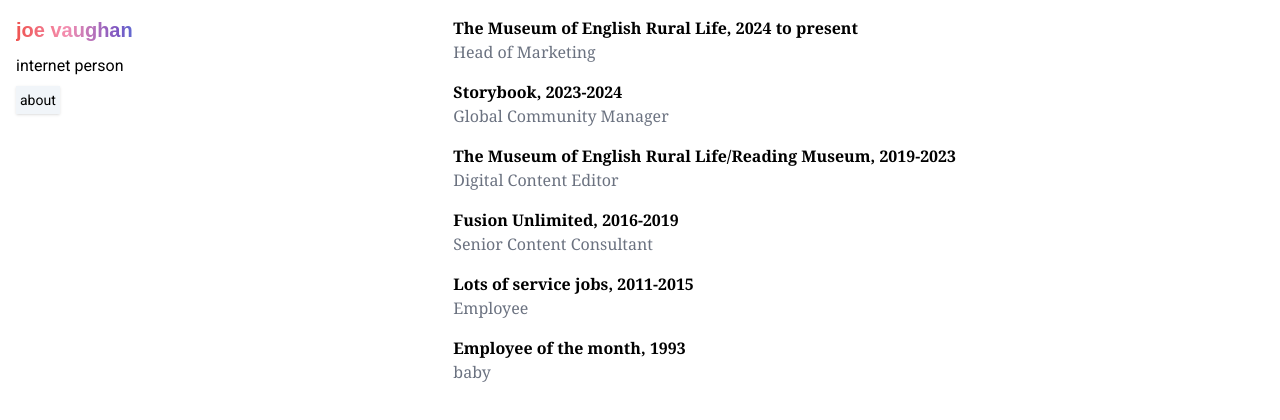
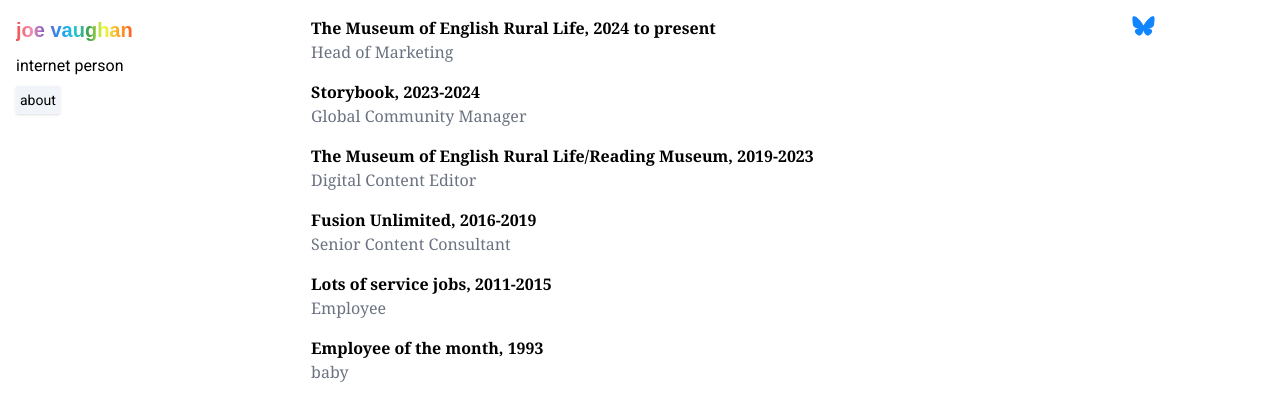
Before and after one commit to joevaugh4n/joevaugh4n, a React (Vite) app: page / in a window 1280 px wide. Shown: the top 420 px of the page. Built offline with nearby package versions, Linux system fonts and the light colour scheme.

Commit message:
new version

```diff
--- a/package.json
+++ b/package.json
@@ -1,7 +1,7 @@
 {
   "name": "joevaugh4n",
   "private": true,
-  "version": "0.0.0",
+  "version": "1.0.0",
   "type": "module",
   "scripts": {
     "dev": "vite",
@@ -13,7 +13,8 @@
   },
   "dependencies": {
     "react": "^18.3.1",
-    "react-dom": "^18.3.1"
+    "react-dom": "^18.3.1",
+    "react-icons": "^5.4.0"
   },
   "devDependencies": {
     "@chromatic-com/storybook": "^3.2.3",
--- a/src/App.tsx
+++ b/src/App.tsx
@@ -1,3 +1,13 @@
+import BlueskyIcon from '/bluesky.svg'
+
+function Bluesky() {
+  return (
+    <a className='w-fit block' href="https://bsky.app/profile/joevaughan.net" title='Bluesky'>
+      <img src={BlueskyIcon} className='h-5' alt='Bluesky' />
+    </a >
+  )
+}
+
 interface ButtonProps {
   label: string;
 }
@@ -12,23 +22,27 @@
 }
 
 function Title() {
-
   return (
-    <header className='flex md:flex-col gap-x-4 gap-y-2'>
-      <section>
-        <h1 className='text-xl font-bold lowercase'>Joe Vaughan</h1>
-        <p>internet person</p>
-      </section>
-      <Button label='about' />
-    </header>
+    <header className='flex justify-between'>
+      <div className='flex md:flex-col gap-x-4 gap-y-2'>
+        <section>
+          <h1 className='text-xl font-bold lowercase'>Joe Vaughan</h1>
+          <p>internet person</p>
+        </section>
+        <Button label='about' />
+      </div>
+      <div className='md:hidden'>
+        <Bluesky />
+      </div>
+    </header >
   )
 }
-
 interface TimestampProps {
   title: string;
   prose: string;
   dates: string;
 }
+
 function Timestamp({ title, prose, dates }: TimestampProps) {
   return (
     <li className='text-balance'>
@@ -53,9 +67,12 @@
 
 export default function App() {
   return (
-    <div className='grid md:grid-cols-[2fr_4fr] gap-8'>
+    <div className='grid md:grid-cols-[2fr_6fr_1fr] gap-8'>
       <Title />
       <Timeline />
+      <div className='md:block hidden'>
+        <Bluesky />
+      </div>
     </div>
   )
 }
```
Also changed, not shown: public/bluesky.svg (added), 1 other file (tests, documents, lock files or other folders).
